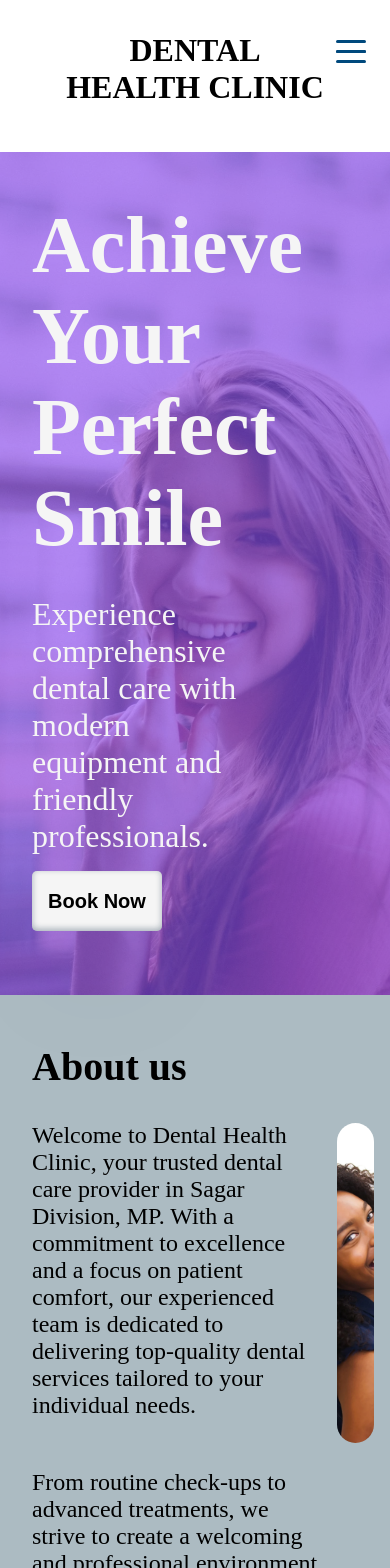
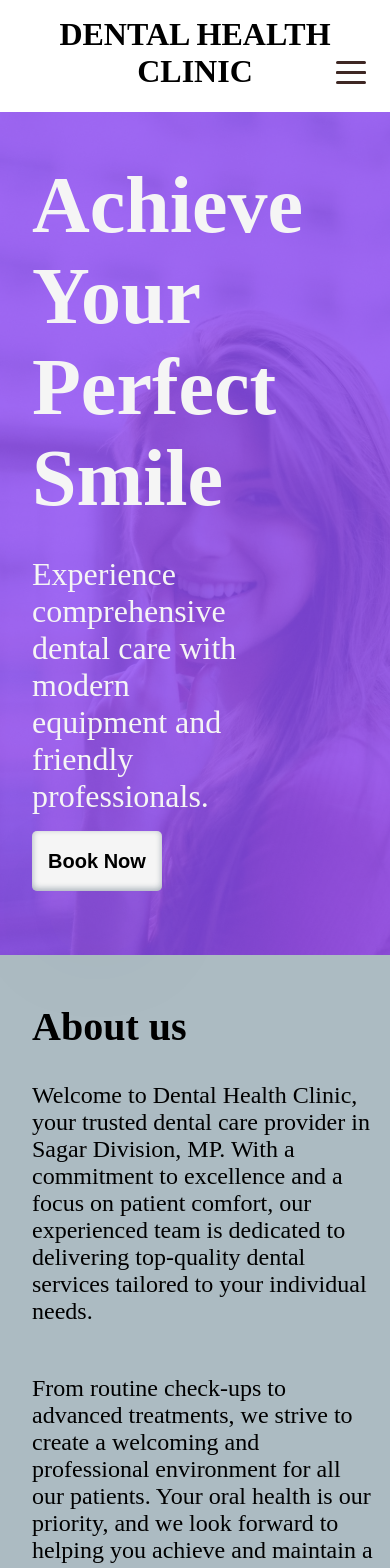
Before and after one commit to dentalhealth-clinic/dentalhealth-tkmg, an Angular app: page /home in a window 390 px wide. Shown: the top 1568 px of the page. Built offline with nearby package versions, Linux system fonts and the light colour scheme.

Commit message:
mweb ui fixes

```diff
--- a/src/app/header/header.component.scss
+++ b/src/app/header/header.component.scss
@@ -57,6 +57,8 @@ button.second-button{
     .site-header h1{
         /* background-color: transparent; */
         // position: fixed;
+        padding: 1rem 2rem 1rem 2rem;
+
     }
 
     .site-header{
@@ -113,7 +115,8 @@ button.second-button{
 
 
     .animated-icon2 span {
-    background: #00497d;
+    // background: #00497d;
+    background: #3E2723;
     }
 
     /* Icon 3*/
@@ -162,7 +165,7 @@ button.second-button{
         background-color: transparent;
         border: none;
         position: fixed;
-        top: 2.5rem;
+        top: 3.8rem;
         right: 1.5rem;
         z-index: 5;
     }
@@ -204,16 +207,16 @@ button.second-button{
         /* display: none; */
         background-color: #dcdcdce8;
         width: 0rem;
-        transition: 2s;
+        transition: 2s ease-in;
         top: 0;
         height: 100vh;
 
     }
     .navbar.navbar-dispaly {
-        width: 50%;
-        right: 0 !important;
+      width: 68%;
+      right: 0 !important;
       display: block;
-      transition: 1s;
+      transition: 1s ease-out;
     }
 
 }
--- a/src/app/home/home.component.scss
+++ b/src/app/home/home.component.scss
@@ -26,8 +26,8 @@
     position: relative;
     // padding: 4rem 1rem 8rem 2rem;
     padding: 2rem 1rem 4rem 2rem;
-    // background-color: #8f4cf3d4 ;
-    background-color: #8f4cf3a3 ;
+    background-color: #8f4cf3d4;
+    // background-color: #8f4cf3a3 ;
     height: 100%;
 }
 
@@ -309,12 +309,13 @@ z-index: 0;
         // clip-path: circle();
        }
     main section{
-        top:9.5rem;
+        top:7rem;
     }
     .section-second{
         // flex-direction: column;
+        flex-direction: column;
         .section2view{
-            margin-top: 6rem;
+            margin-top: 2rem;
             // margin-top: 1rem;
         }
 
--- a/src/index.html
+++ b/src/index.html
@@ -2,7 +2,7 @@
 <html lang="en">
 <head>
   <meta charset="utf-8">
-  <title>DentalhealthTkmg</title>
+  <title>Dental Health Clinic | Tikamgarh</title>
   <base href="/">
   <meta name="viewport" content="width=device-width, initial-scale=1">
   <link rel="icon" type="image/x-icon" href="favicon.ico">
```
Also changed, not shown: 11 other files (tests, documents, lock files or other folders).
